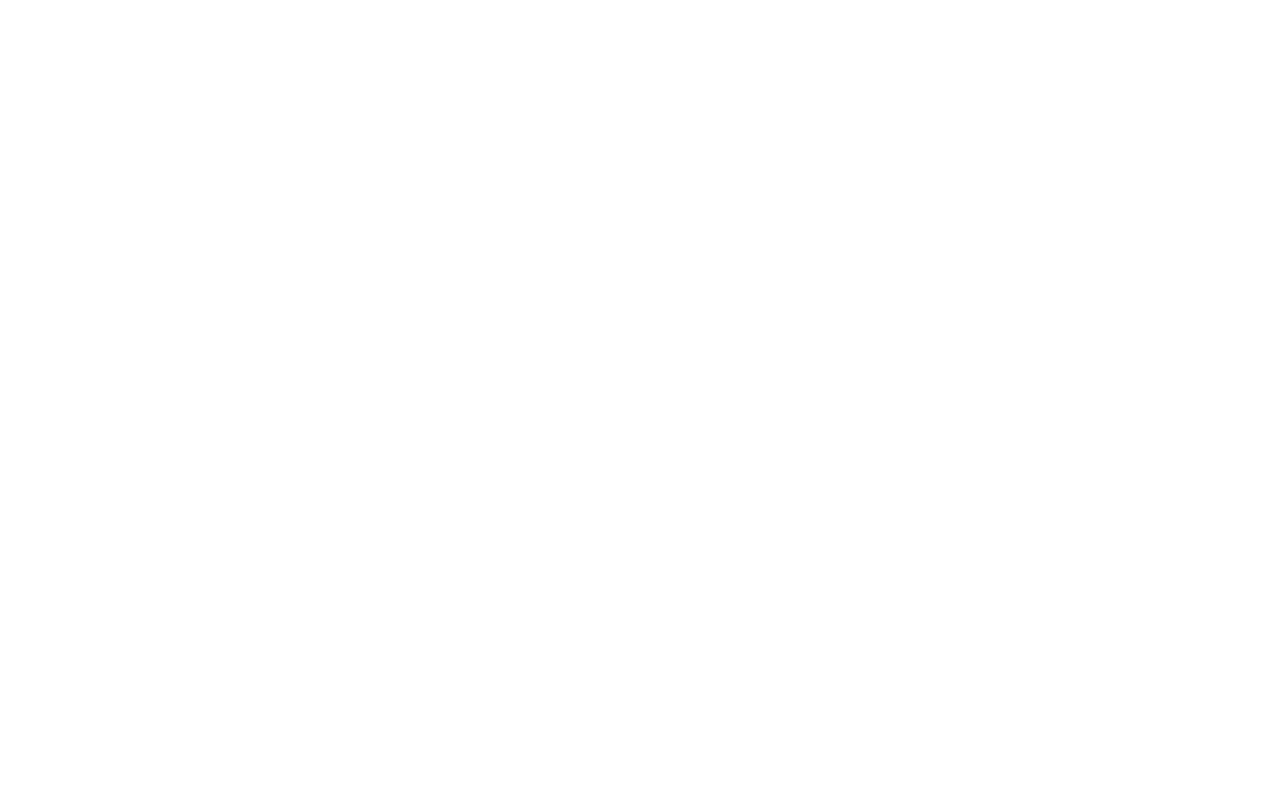
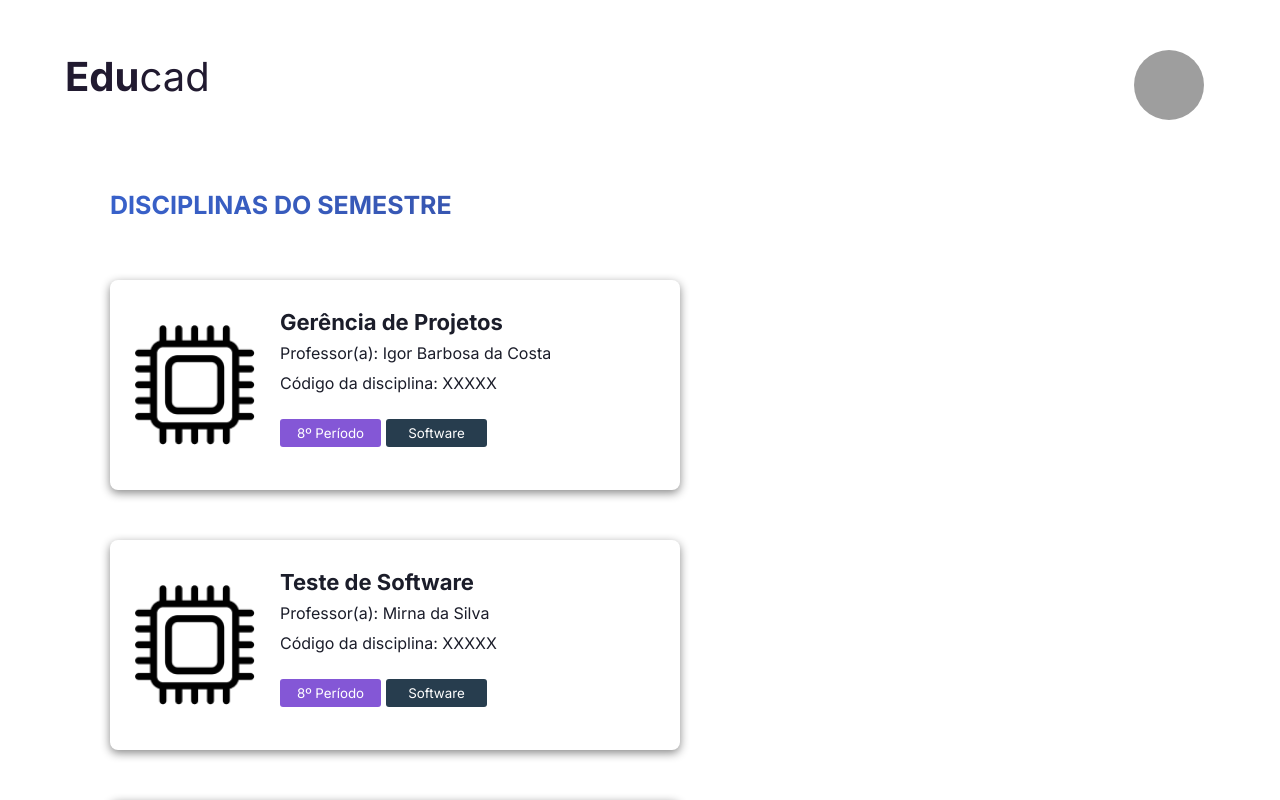
Before and after one commit to hercules-sousa/educad-frontend, a React (Create React App) app: page /disciplinas in a window 1280 px wide. Before the commit this address had no page. Shown: the top 800 px of the page. Built offline with nearby package versions, Linux system fonts and the light colour scheme; sample sign-in values are in the browser's storage; grey boxes are pictures that could not be loaded.

Commit message:
Adicionando CSS da página de disciplinas.

```diff
--- a/src/pages/DisciplinasSoftwarePage/index.tsx
+++ b/src/pages/DisciplinasPage/index.tsx
@@ -1,4 +1,8 @@
-const DisciplinasSoftwarePage = () => {
+import "./styles.css";
+
+import ChipImage from '../../assets/chip.png'
+
+const DisciplinasPage = () => {
   return (
     <>
       <nav className="menu">
@@ -12,35 +16,19 @@
         />
       </nav>
 
-      <div className="container">
-        <h2>Disciplinas Software</h2>
+      <div className="container-disciplinas">
+        <h2>Disciplinas do semestre</h2>
         <div className="lista-disciplinas">
           <div className="disciplina correcao-disciplinas">
-            <a href="disciplina-selecionada-material.html">
-              <img src="assets/imagens/chip.png" alt="" />
+            <a href="">
+              <img src={ChipImage} alt="" />
               <div className="informacao-disciplina">
                 <h3 className="titulo-disciplina">Gerência de Projetos</h3>
                 <p className="professor-disciplina">
                   Professor(a): Igor Barbosa da Costa
                 </p>
                 <p className="codigo-disciplina">Código da disciplina: XXXXX</p>
-                <div className="botoes">
-                  <button className="botao-periodo">8º Período</button>
-                  <button className="botao-software">Software</button>
-                </div>
-              </div>
-            </a>
-          </div>
-          <div className="disciplina correcao-disciplinas">
-            <a href="disciplina-selecionada-material.html">
-              <img src="assets/imagens/chip.png" alt="" />
-              <div className="informacao-disciplina">
-                <h3 className="titulo-disciplina">Teste de Software</h3>
-                <p className="professor-disciplina">
-                  Professor(a): Mirna da Silva
-                </p>
-                <p className="codigo-disciplina">Código da disciplina: XXXXX</p>
-                <div className="botoes">
+                <div className="botoes-disciplina">
                   <button className="botao-periodo">8º Período</button>
                   <button className="botao-software">Software</button>
                 </div>
@@ -49,7 +37,23 @@
           </div>
           <div className="disciplina correcao-disciplinas">
             <a href="">
-              <img src="assets/imagens/chip.png" alt="" />
+              <img src={ChipImage} alt="" />
+              <div className="informacao-disciplina">
+                <h3 className="titulo-disciplina">Teste de Software</h3>
+                <p className="professor-disciplina">
+                  Professor(a): Mirna da Silva
+                </p>
+                <p className="codigo-disciplina">Código da disciplina: XXXXX</p>
+                <div className="botoes-disciplina">
+                  <button className="botao-periodo">8º Período</button>
+                  <button className="botao-software">Software</button>
+                </div>
+              </div>
+            </a>
+          </div>
+          <div className="disciplina correcao-disciplinas">
+            <a href="">
+              <img src={ChipImage} alt="" />
               <div className="informacao-disciplina">
                 <h3 className="titulo-disciplina">
                   Análise e Técnicas de Algoritmos
@@ -58,7 +62,7 @@
                   Professor(a): Fulano de Tal
                 </p>
                 <p className="codigo-disciplina">Código da disciplina: XXXXX</p>
-                <div className="botoes">
+                <div className="botoes-disciplina">
                   <button className="botao-periodo">8º Período</button>
                   <button className="botao-software">Software</button>
                 </div>
@@ -67,7 +71,7 @@
           </div>
           <div className="disciplina correcao-disciplinas">
             <a href="">
-              <img src="assets/imagens/chip.png" alt="" />
+              <img src={ChipImage} alt="" />
               <div className="informacao-disciplina">
                 <h3 className="titulo-disciplina">
                   Análise e Projeto de Sistemas
@@ -76,7 +80,7 @@
                   Professor(a): Fulano de Tal
                 </p>
                 <p className="codigo-disciplina">Código da disciplina: XXXXX</p>
-                <div className="botoes">
+                <div className="botoes-disciplina">
                   <button className="botao-periodo">8º Período</button>
                   <button className="botao-software">Software</button>
                 </div>
@@ -86,14 +90,14 @@
 
           <div className="disciplina correcao-disciplinas">
             <a href="">
-              <img src="assets/imagens/chip.png" alt="" />
+              <img src={ChipImage} alt="" />
               <div className="informacao-disciplina">
                 <h3 className="titulo-disciplina">Inteligência Artificial</h3>
                 <p className="professor-disciplina">
                   Professor(a): Fulano de Tal
                 </p>
                 <p className="codigo-disciplina">Código da disciplina: XXXXX</p>
-                <div className="botoes">
+                <div className="botoes-disciplina">
                   <button className="botao-periodo">8º Período</button>
                   <button className="botao-software">Software</button>
                 </div>
@@ -102,14 +106,14 @@
           </div>
           <div className="disciplina correcao-disciplinas">
             <a href="">
-              <img src="assets/imagens/chip.png" alt="" />
+              <img src={ChipImage} alt="" />
               <div className="informacao-disciplina">
                 <h3 className="titulo-disciplina">Padrões de Projetos</h3>
                 <p className="professor-disciplina">
                   Professor(a): Fulano de Tal
                 </p>
                 <p className="codigo-disciplina">Código da disciplina: XXXXX</p>
-                <div className="botoes">
+                <div className="botoes-disciplina">
                   <button className="botao-periodo">8º Período</button>
                   <button className="botao-software">Software</button>
                 </div>
@@ -118,14 +122,14 @@
           </div>
           <div className="disciplina correcao-disciplinas">
             <a href="">
-              <img src="assets/imagens/chip.png" alt="" />
+              <img src={ChipImage} alt="" />
               <div className="informacao-disciplina">
                 <h3 className="titulo-disciplina">Redes de Computadores</h3>
                 <p className="professor-disciplina">
                   Professor(a): Fulano de Tal
                 </p>
                 <p className="codigo-disciplina">Código da disciplina: XXXXX</p>
-                <div className="botoes">
+                <div className="botoes-disciplina">
                   <button className="botao-periodo">8º Período</button>
                   <button className="botao-software">Software</button>
                 </div>
@@ -134,14 +138,14 @@
           </div>
           <div className="disciplina correcao-disciplinas">
             <a href="">
-              <img src="assets/imagens/chip.png" alt="" />
+              <img src={ChipImage} alt="" />
               <div className="informacao-disciplina">
                 <h3 className="titulo-disciplina">Banco de Dados</h3>
                 <p className="professor-disciplina">
                   Professor(a): Fulano de Tal
                 </p>
                 <p className="codigo-disciplina">Código da disciplina: XXXXX</p>
-                <div className="botoes">
+                <div className="botoes-disciplina">
                   <button className="botao-periodo">8º Período</button>
                   <button className="botao-software">Software</button>
                 </div>
@@ -150,14 +154,14 @@
           </div>
           <div className="disciplina correcao-disciplinas">
             <a href="">
-              <img src="assets/imagens/chip.png" alt="" />
+              <img src={ChipImage} alt="" />
               <div className="informacao-disciplina">
                 <h3 className="titulo-disciplina">Teoria da Computação</h3>
                 <p className="professor-disciplina">
                   Professor(a): Fulano de Tal
                 </p>
                 <p className="codigo-disciplina">Código da disciplina: XXXXX</p>
-                <div className="botoes">
+                <div className="botoes-disciplina">
                   <button className="botao-periodo">8º Período</button>
                   <button className="botao-software">Software</button>
                 </div>
@@ -166,14 +170,14 @@
           </div>
           <div className="disciplina correcao-disciplinas">
             <a href="">
-              <img src="assets/imagens/chip.png" alt="" />
+              <img src={ChipImage} alt="" />
               <div className="informacao-disciplina">
                 <h3 className="titulo-disciplina">Sistemas Operacionais</h3>
                 <p className="professor-disciplina">
                   Professor(a): Fulano de Tal
                 </p>
                 <p className="codigo-disciplina">Código da disciplina: XXXXX</p>
-                <div className="botoes">
+                <div className="botoes-disciplina">
                   <button className="botao-periodo">8º Período</button>
                   <button className="botao-software">Software</button>
                 </div>
@@ -182,14 +186,14 @@
           </div>
           <div className="disciplina correcao-disciplinas">
             <a href="">
-              <img src="assets/imagens/chip.png" alt="" />
+              <img src={ChipImage} alt="" />
               <div className="informacao-disciplina">
                 <h3 className="titulo-disciplina">Teoria dos Grafos</h3>
                 <p className="professor-disciplina">
                   Professor(a): Fulano de Tal
                 </p>
                 <p className="codigo-disciplina">Código da disciplina: XXXXX</p>
-                <div className="botoes">
+                <div className="botoes-disciplina">
                   <button className="botao-periodo">8º Período</button>
                   <button className="botao-software">Software</button>
                 </div>
@@ -198,7 +202,7 @@
           </div>
           <div className="disciplina correcao-disciplinas">
             <a href="">
-              <img src="assets/imagens/chip.png" alt="" />
+              <img src={ChipImage} alt="" />
               <div className="informacao-disciplina">
                 <h3 className="titulo-disciplina">
                   Programação Orientada a Objetos
@@ -207,7 +211,7 @@
                   Professor(a): Fulano de Tal
                 </p>
                 <p className="codigo-disciplina">Código da disciplina: XXXXX</p>
-                <div className="botoes">
+                <div className="botoes-disciplina">
                   <button className="botao-periodo">8º Período</button>
                   <button className="botao-software">Software</button>
                 </div>
@@ -216,7 +220,7 @@
           </div>
           <div className="disciplina correcao-disciplinas">
             <a href="">
-              <img src="assets/imagens/chip.png" alt="" />
+              <img src={ChipImage} alt="" />
               <div className="informacao-disciplina">
                 <h3 className="titulo-disciplina">
                   Laboratório de Programação Orientada a Objetos
@@ -225,7 +229,7 @@
                   Professor(a): Fulano de Tal
                 </p>
                 <p className="codigo-disciplina">Código da disciplina: XXXXX</p>
-                <div className="botoes">
+                <div className="botoes-disciplina">
                   <button className="botao-periodo">8º Período</button>
                   <button className="botao-software">Software</button>
                 </div>
@@ -234,14 +238,14 @@
           </div>
           <div className="disciplina correcao-disciplinas">
             <a href="">
-              <img src="assets/imagens/chip.png" alt="" />
+              <img src={ChipImage} alt="" />
               <div className="informacao-disciplina">
                 <h3 className="titulo-disciplina">Estrutura de Dados</h3>
                 <p className="professor-disciplina">
                   Professor(a): Fulano de Tal
                 </p>
                 <p className="codigo-disciplina">Código da disciplina: XXXXX</p>
-                <div className="botoes">
+                <div className="botoes-disciplina">
                   <button className="botao-periodo">8º Período</button>
                   <button className="botao-software">Software</button>
                 </div>
@@ -250,7 +254,7 @@
           </div>
           <div className="disciplina correcao-disciplinas">
             <a href="">
-              <img src="assets/imagens/chip.png" alt="" />
+              <img src={ChipImage} alt="" />
               <div className="informacao-disciplina">
                 <h3 className="titulo-disciplina">
                   Laboratório de Estrutura de Dados
@@ -259,7 +263,7 @@
                   Professor(a): Fulano de Tal
                 </p>
                 <p className="codigo-disciplina">Código da disciplina: XXXXX</p>
-                <div className="botoes">
+                <div className="botoes-disciplina">
                   <button className="botao-periodo">8º Período</button>
                   <button className="botao-software">Software</button>
                 </div>
@@ -268,7 +272,7 @@
           </div>
           <div className="disciplina correcao-disciplinas">
             <a href="">
-              <img src="assets/imagens/chip.png" alt="" />
+              <img src={ChipImage} alt="" />
               <div className="informacao-disciplina">
                 <h3 className="titulo-disciplina">
                   Introdução a Engenharia da Computação
@@ -277,7 +281,7 @@
                   Professor(a): Fulano de Tal
                 </p>
                 <p className="codigo-disciplina">Código da disciplina: XXXXX</p>
-                <div className="botoes">
+                <div className="botoes-disciplina">
                   <button className="botao-periodo">8º Período</button>
                   <button className="botao-software">Software</button>
                 </div>
@@ -286,14 +290,14 @@
           </div>
           <div className="disciplina correcao-disciplinas">
             <a href="">
-              <img src="assets/imagens/chip.png" alt="" />
+              <img src={ChipImage} alt="" />
               <div className="informacao-disciplina">
                 <h3 className="titulo-disciplina">Algoritmos e Programação</h3>
                 <p className="professor-disciplina">
                   Professor(a): Fulano de Tal
                 </p>
                 <p className="codigo-disciplina">Código da disciplina: XXXXX</p>
-                <div className="botoes">
+                <div className="botoes-disciplina">
                   <button className="botao-periodo">8º Período</button>
                   <button className="botao-software">Software</button>
                 </div>
@@ -302,7 +306,7 @@
           </div>
           <div className="disciplina correcao-disciplinas">
             <a href="">
-              <img src="assets/imagens/chip.png" alt="" />
+              <img src={ChipImage} alt="" />
               <div className="informacao-disciplina">
                 <h3 className="titulo-disciplina">
                   Laboratório de Algoritmos e Programação
@@ -311,7 +315,7 @@
                   Professor(a): Fulano de Tal
                 </p>
                 <p className="codigo-disciplina">Código da disciplina: XXXXX</p>
-                <div className="botoes">
+                <div className="botoes-disciplina">
                   <button className="botao-periodo">8º Período</button>
                   <button className="botao-software">Software</button>
                 </div>
@@ -324,4 +328,4 @@
   );
 };
 
-export default DisciplinasSoftwarePage;
+export default DisciplinasPage;
--- /dev/null
+++ b/src/pages/DisciplinasPage/styles.css
@@ -0,0 +1,161 @@
+@import url('https://fonts.googleapis.com/css2?family=Inter:wght@300;400;500;700&display=swap');
+
+:root {
+    --corEducad: #211A30;
+    --corAzulMedio: #3861CA;
+    --corAzulMarinho: #36407C;
+    --corTexto: #1B1D2A;
+    --corBotaoSoftware: #273D4E;
+    --corBotaoPeriodo: #8457D6;
+    --corBotaoPago: #2FB02C;
+    --corBotaoDepente: #D73737;
+    --corBotaoCursando: #D3D737;
+}
+
+* {
+  font-family: 'Inter';
+  font-style: normal;
+  margin: 0;
+  padding: 0;
+}
+
+nav {
+    display: flex;
+    justify-content: space-between;
+}
+
+nav a {
+    font-size: 40px;
+    margin: 65px 0px 20px 65px;
+    text-decoration: none;
+    color: var(--corEducad);
+    height: 48px;
+}
+
+nav a span {
+    font-weight: 700;
+}
+
+
+.menu-perfil {
+    border-radius: 50%;
+    width: 70px;
+    height: 70px;
+    margin: 50px 76px 20px 0px;
+}
+
+h2 {
+    font-size: 25px;
+    font-weight: bold;
+    text-transform: uppercase;
+    background-image: linear-gradient(to right, var(--corAzulMedio), var(--corAzulMarinho));
+    background-clip: text;
+    -webkit-background-clip: text;
+    -webkit-text-fill-color: transparent;
+    color: black;
+    display: flex;
+    flex-direction: column;
+    justify-content: center;
+    margin-bottom: 60px;
+    /* border: 1px solid red; */
+}
+
+.container-disciplinas {
+    margin: 50px 110px;
+    /* border: 1px solid red; */
+}
+
+/**/
+
+.lista-disciplinas {
+    display: flex;
+    justify-content: space-between;
+    flex-wrap: wrap;
+}
+
+.disciplina {
+    width: 570px;
+    height: 210px;
+    border-radius: 8px;
+    background-color: white;
+    display: flex;
+    justify-content: center;
+    align-items: center;
+    margin-bottom: 50px;
+    box-shadow: 0px 3px 10px #888888;
+    margin-right: 40px;
+}
+
+.titulo-disciplina {
+    font-size: 22px;
+    font-weight: bold;
+    color: var(--corTexto);
+    margin-bottom: 7px;
+    /* border: 1px solid red; */
+}
+
+.professor-disciplina, .codigo-disciplina {
+    color: var(--corTexto);
+    margin-bottom: 6px;
+}
+
+
+/*CORRECAO*/
+
+a {
+    text-decoration: none;
+}
+
+.correcao-disciplinas > a {
+    display: flex;
+    width: 650px;
+    height: 210px;
+}
+
+.correcao-disciplinas > a > img {
+    margin: 45px 25px;
+}
+
+.correcao-disciplinas > a > .informacao-disciplina {
+    width: 375px;
+    display: flex;
+    flex-direction: column;
+    margin-top: 30px;
+}
+
+.botoes-disciplina {
+    margin-top: 18px;
+}
+
+button {
+    width: 101px;
+    height: 28px;
+    border: none;
+    border-radius: 3px;
+    margin-right: 5px;
+}
+
+.botao-software {
+    color: white;
+    background-color: var(--corBotaoSoftware);
+}
+
+.botao-periodo {
+    background-color: var(--corBotaoPeriodo);
+    color: white;
+}
+
+.situacao-pendente {
+    background-color: var(--corBotaoDepente);
+    color: white;
+}
+
+.situacao-concluido {
+    background-color: var(--corBotaoPago);
+    color: white;
+}
+
+.situacao-cursando {
+    background-color: var(--corBotaoCursando);
+    color: white;
+}
--- a/src/routes.tsx
+++ b/src/routes.tsx
@@ -2,6 +2,8 @@
 
 import Home from "./pages/Home";
 import LoginPage from "./pages/LoginPage";
+import DisciplinasPage from "./pages/DisciplinasPage";
+
 import { AuthContextProvider, RequireAuth, RequireNoAuth } from "./services/auth";
 
 function Router() {
@@ -24,6 +26,14 @@
             </RequireAuth>
           }
         />
+        <Route
+          path="/disciplinas"
+          element={
+            <RequireAuth>
+              <DisciplinasPage />
+            </RequireAuth>
+          }
+        />
       </Routes>
     </AuthContextProvider>
   );
```
Also changed, not shown: src/assets/chip.png (added), src/pages/DisciplinasSoftwarePage/styles.css (deleted).
